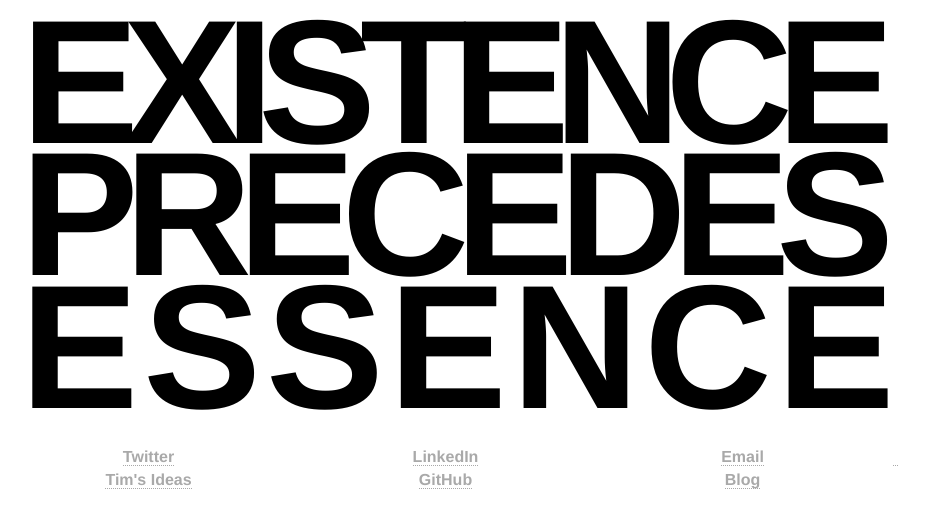
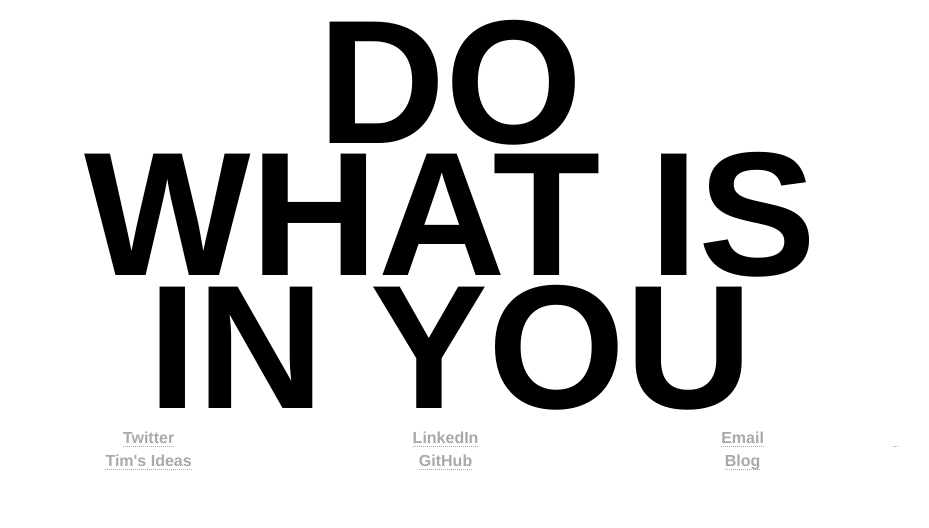
Before and after one commit to tdingman/tdingman.github.io, a Jekyll site: the page index.html, which Jekyll copies as it is, in a window 1280 px wide. Shown: the top 528 px of the page, without its empty margins (190-1119 px from the left). Built offline with Jekyll 4.4.1, drawn with Linux system fonts in a browser that asks for light colours.

Commit message:
Change motto
From Sartre to Luther

```diff
--- a/index.html
+++ b/index.html
@@ -8,9 +8,9 @@
 	</head>
 	<body>
 		<div id="container">
-				<div class="motto" id="existence">EXISTENCE</div>
-				<div class="motto" id="precedes">PRECEDES</div>
-				<div class="motto" id="essence">ESSENCE</div>
+				<div class="motto" id="do">DO</div>
+				<div class="motto" id="what-is">WHAT IS</div>
+				<div class="motto" id="in-you">IN YOU</div>
 
 				<ul class="links">
 					<li><a href="http://twitter.com/TimDingmanLive">Twitter</a></li>
```
